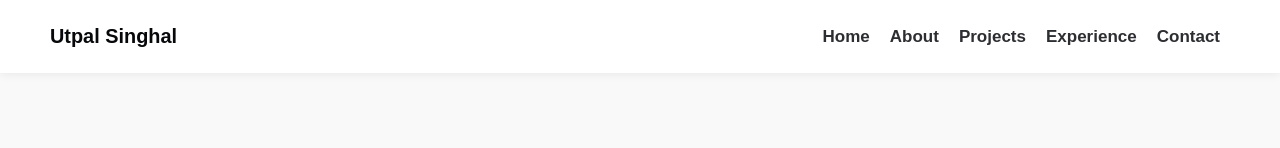
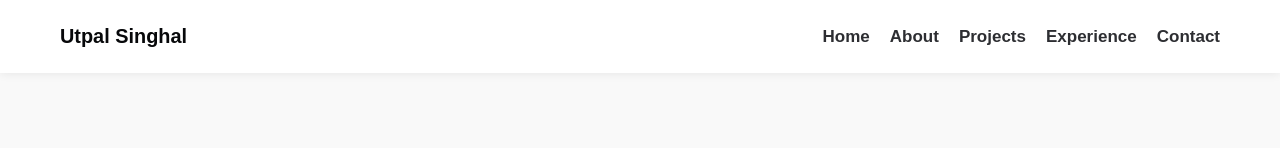
Before and after one commit to utpalsinghal/portfolio, a React (Create React App) app: page / in a window 1280 px wide. Shown: the top 148 px of the page. Built offline with nearby package versions, Linux system fonts and the light colour scheme.

Commit message:
Fix cursor style for experience role names

```diff
--- a/src/components/Header.jsx
+++ b/src/components/Header.jsx
@@ -31,7 +31,7 @@
 		<>
 			<nav className='header'>
 				{/* <img src={logo} alt='Logo' className='logo' /> */}
-				<h3 className='title' onClick={()=>handleScrollToSection('Home')}>Utpal Singhal</h3>
+				<h3 className='title logo' onClick={()=>handleScrollToSection('Home')}>Utpal Singhal</h3>
 				<ul>
 					<li>
 						<a href='#Home'>Home</a>
--- a/src/styles/header.scss
+++ b/src/styles/header.scss
@@ -16,6 +16,8 @@
 .title {
 	margin: 0;
 	font-weight: bold;
+}
+.main.title {
   cursor: pointer;
 }
 .header ul {
```
